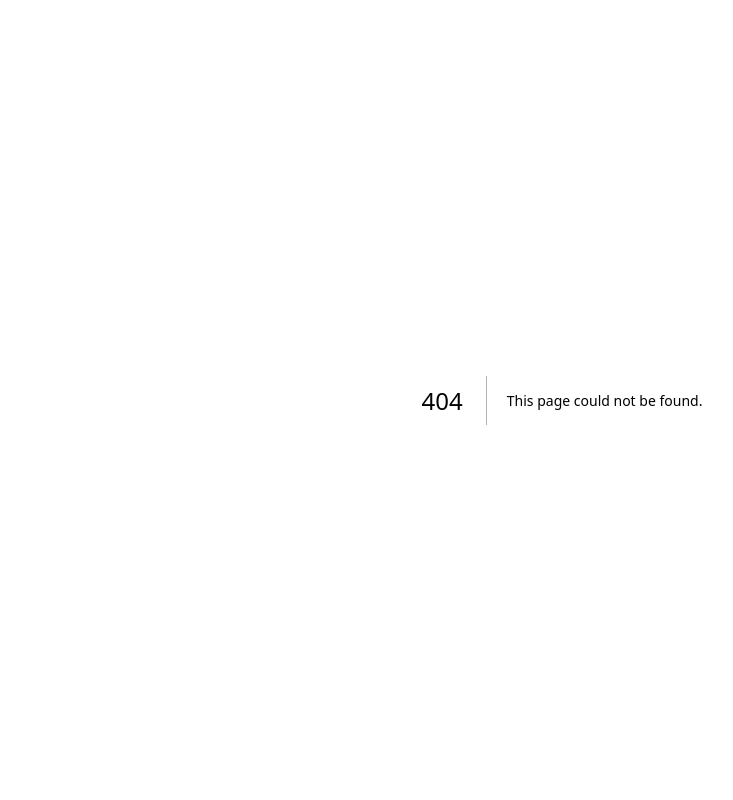
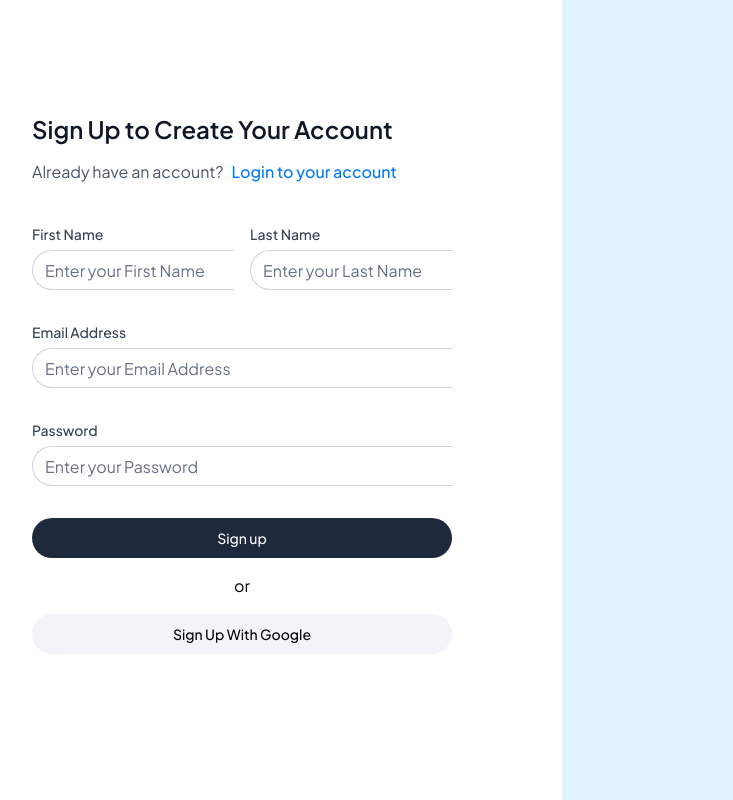
Before and after one commit to danirisdiandita/Startup-Monorepo-Template, a Next.js app in the folder frontend/: page /sign-up in a window 1280 px wide. Before the commit this address had no page. Shown: the whole page, without its empty margins (78-811 px from the left). Built offline with nearby package versions, Linux system fonts and the light colour scheme.

Commit message:
feat - add control button

```diff
--- /dev/null
+++ b/frontend/src/app/(auth)/sign-up/page.tsx
@@ -0,0 +1,16 @@
+import AuthForm from '@/components/AuthForm'
+import React from 'react'
+
+const SignUp = () => {
+  return (
+  <section
+  className='flex-center size-full max-sm:px-6'
+  >
+    <AuthForm
+    type='sign-up'
+    />
+  </section>
+  )
+}
+
+export default SignUp
--- a/frontend/src/app/globals.css
+++ b/frontend/src/app/globals.css
@@ -45,7 +45,7 @@
 
 @layer utilities {
   .input-class {
-    @apply text-16 placeholder:text-16 rounded-full border border-gray-300 text-gray-900 placeholder:text-gray-500;
+    @apply flex justify-between text-16 placeholder:text-16 border-y border-gray-300 text-gray-900 placeholder:text-gray-500;
   }
 
   .sheet-content button {
@@ -296,7 +296,7 @@
   }
 
   .form-link {
-    @apply text-14 cursor-pointer font-medium text-bankGradient;
+    @apply text-16 cursor-pointer font-medium text-bankGradient;
   }
 
   /* Payment Transfer */
--- a/frontend/src/components/AuthForm.tsx
+++ b/frontend/src/components/AuthForm.tsx
@@ -43,7 +43,6 @@ const AuthForm = ({ type }: { type: string }) => {
   const onSubmit = async (data: z.infer<typeof formSchema>) => {
     setIsLoading(true);
     try {
-
       if (type === "sign-up") {
         const userData = {
           firstName: data.firstName!,
@@ -72,10 +71,16 @@ const AuthForm = ({ type }: { type: string }) => {
       <header className="flex flex-col gap-5 md:gap-8">
         <div className="flex flex-col gap-1 md:gap-3 mb-2">
           <h1 className="text-18 lg:text-24 font-semibold text-gray-900 ">
-            {type === "sign-in" ? "Sign in to your Account" : "Sign Up"}
+            {type === "sign-in" ? "Sign in to Your Account" : "Sign Up to Create Your Account"}
             <p className="text-16 font-normal text-gray-600 mt-4">
-              {type === 'sign-in' ?  "Not a member?" : "Already have an account?"}
-                <Link className="ml-2 form-link" href="/sign-up">Register your Account</Link>
+              {type === "sign-in"
+                ? "Not a member?"
+                : "Already have an account?"}
+              <Link className="ml-2 form-link" href={type === 'sign-in' ? "/sign-up" : "/sign-in"}>
+                {type === "sign-in"
+                  ? "Register your Account"
+                  : "Login to your account"}
+              </Link>
             </p>
           </h1>
         </div>
@@ -91,53 +96,15 @@ const AuthForm = ({ type }: { type: string }) => {
                     control={form.control}
                     name="firstName"
                     label="First Name"
+                    controlButton={null}
                     placeholder="Enter your First Name"
                   />
                   <CustomInput
                     control={form.control}
                     name="lastName"
                     label="Last Name"
+                    controlButton={null}
                     placeholder="Enter your Last Name"
-                  />
-                </div>
-                <CustomInput
-                  control={form.control}
-                  name="address1"
-                  label="Address"
-                  placeholder="Enter your Specific Address"
-                />
-                <CustomInput
-                  control={form.control}
-                  name="city"
-                  label="City"
-                  placeholder="Enter your City"
-                />
-                <div className="flex gap-4">
-                  <CustomInput
-                    control={form.control}
-                    name="state"
-                    label="State"
-                    placeholder="Example: NY"
-                  />
-                  <CustomInput
-                    control={form.control}
-                    name="postalCode"
-                    label="Postal Code"
-                    placeholder="Example: 11101"
-                  />
-                </div>
-                <div className="flex gap-4">
-                  <CustomInput
-                    control={form.control}
-                    name="dateOfBirth"
-                    label="Date of Birth"
-                    placeholder="YYYY-MM-DD"
-                  />
-                  <CustomInput
-                    control={form.control}
-                    name="ssn"
-                    label="SSN"
-                    placeholder="Example: 1234"
                   />
                 </div>
               </>
@@ -146,7 +113,7 @@ const AuthForm = ({ type }: { type: string }) => {
               control={form.control}
               name="email"
               label="Email Address"
-              placeholder={"Enter your Email"}
+              placeholder="Enter your Email Address"
             />
             <CustomInput
               control={form.control}
@@ -156,8 +123,16 @@ const AuthForm = ({ type }: { type: string }) => {
             />
 
             <div className="flex flex-col gap-4 items-center">
-            <Link href="/forgot-password" className="form-link ml-auto">Forgot Password?</Link>
-              <Button className="bg-slate-800 text-white rounded-full py-4 w-full" type="submit" disabled={isLoading}>
+              {type === "sign-in" ? (
+                <Link href="/forgot-password" className="form-link ml-auto">
+                  Forgot Password?
+                </Link>
+              ) : null}
+              <Button
+                className="bg-slate-800 text-white rounded-full py-4 w-full"
+                type="submit"
+                disabled={isLoading}
+              >
                 {isLoading ? (
                   <>
                     <Loader2 size={20} className="animate-spin" /> &nbsp;
@@ -169,18 +144,20 @@ const AuthForm = ({ type }: { type: string }) => {
                   "Sign up"
                 )}
               </Button>
-
               or
-
-              <Button className="bg-slate-100 text-black rounded-full py-4 w-full" type="submit" disabled={isLoading}>
-                Sign in With Google
+              <Button
+                className="bg-slate-100 text-black rounded-full py-4 w-full"
+                type="submit"
+                disabled={isLoading}
+              >
+                {type === "sign-in"
+                  ? "Sign in With Google"
+                  : "Sign Up With Google"}
               </Button>
             </div>
           </form>
         </Form>
-        <footer className="flex justify-center gap-1">
-
-        </footer>
+        <footer className="flex justify-center gap-1"></footer>
       </>
     </section>
   );
--- a/frontend/src/components/CustomInput.tsx
+++ b/frontend/src/components/CustomInput.tsx
@@ -4,6 +4,7 @@ import { Input } from "./ui/input";
 import { Control, FieldPath, Form } from "react-hook-form";
 import { z } from "zod";
 import { authFormSchema } from "../../lib/utils";
+import { Button } from "./ui/button";
 
 const formSchema = authFormSchema('sign-up')
 
@@ -12,9 +13,10 @@ interface CustomInput {
   name: FieldPath<z.infer<typeof formSchema>>;
   label: string;
   placeholder: string;
+  controlButton: any;
 }
 
-const CustomInput = ({ control, name, label, placeholder }: CustomInput) => {
+const CustomInput = ({ control, name, label, placeholder, controlButton }: CustomInput) => {
   return (
     <FormField
       control={control}
@@ -29,6 +31,7 @@ const CustomInput = ({ control, name, label, placeholder }: CustomInput) => {
                 className="input-class"
                 type={name === "password" ? "password" : "text"}
                 {...field}
+                controlButton={controlButton}
               />
             </FormControl>
             <FormMessage className="form-message mt-2" />
--- a/frontend/src/components/ui/input.tsx
+++ b/frontend/src/components/ui/input.tsx
@@ -3,20 +3,25 @@ import * as React from "react"
 import { cn } from "@/lib/utils"
 
 export interface InputProps
-  extends React.InputHTMLAttributes<HTMLInputElement> {}
+  extends React.InputHTMLAttributes<HTMLInputElement> {
+    controlButton?: any;
+  }
 
 const Input = React.forwardRef<HTMLInputElement, InputProps>(
-  ({ className, type, ...props }, ref) => {
+  ({ className, type, controlButton, ...props }, ref) => {
     return (
+    <div className="justify-between flex">
       <input
         type={type}
         className={cn(
-          "flex h-10 w-full rounded-md border border-input bg-background px-3 py-2 text-sm ring-offset-background file:border-0 file:bg-transparent file:text-sm file:font-medium placeholder:text-muted-foreground focus-visible:outline-none focus-visible:ring-2 focus-visible:ring-ring focus-visible:ring-offset-2 disabled:cursor-not-allowed disabled:opacity-50",
+          "rounded-s-full flex h-10 w-full border-y border-s border-input bg-background px-3 py-2 text-sm ring-offset-background file:border-0 file:bg-transparent file:text-sm file:font-medium placeholder:text-muted-foreground focus-visible:outline-none focus-visible:ring-2 focus-visible:ring-ring focus-visible:ring-offset-2 disabled:cursor-not-allowed disabled:opacity-50",
           className
         )}
         ref={ref}
         {...props}
       />
+      {controlButton ? <button className="rounded-e-full border-y border-e border-input px-5 border-gray-300  text-gray-500">a</button> : null}
+      </div>
     )
   }
 )
```
